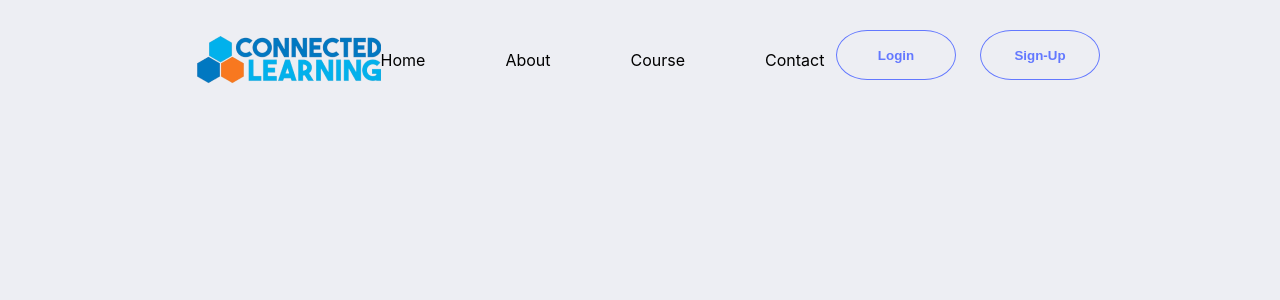
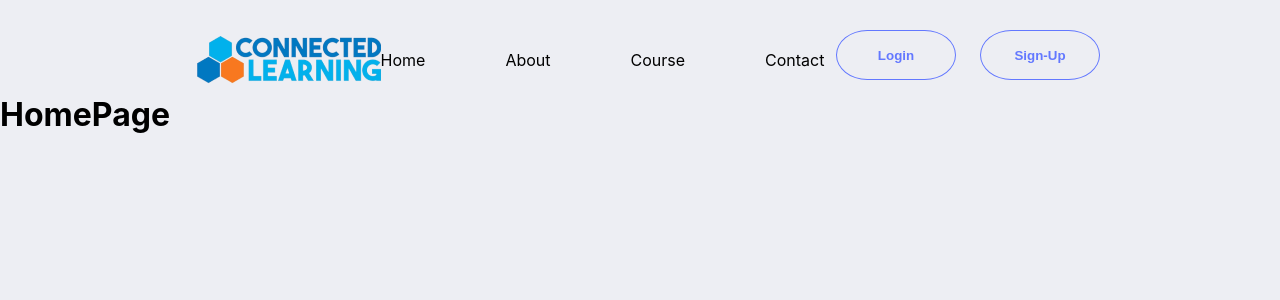
Before and after one commit to aliShaiaz/ConnectedLearning, a React (Create React App) app: page / in a window 1280 px wide. Shown: the top 300 px of the page. Built offline with nearby package versions, Linux system fonts and the light colour scheme.

Commit message:
NavBar.jsx Complete

```diff
--- a/src/App.js
+++ b/src/App.js
@@ -1,5 +1,6 @@
 import NavBar from "./components/NavBar";
 import "./css/App.css";
+import HomePage from "./components/pages/Home";
 
 function App() {
   return (
@@ -21,7 +22,7 @@ function App() {
 
       <NavBar />
       <div className="container">
-
+        <HomePage />
       </div>
     </div>
   );
--- a/src/components/NavBar.jsx
+++ b/src/components/NavBar.jsx
@@ -1,5 +1,5 @@
 import React from "react";
-import imageFiles from "../files/imageFiles";
+import imageFiles from "../files/_imageFiles";
 
 const NavBar = () => {
   return (
```
Also changed, not shown: src/files/_imageFiles.js (renamed from src/files/imageFiles.js).
